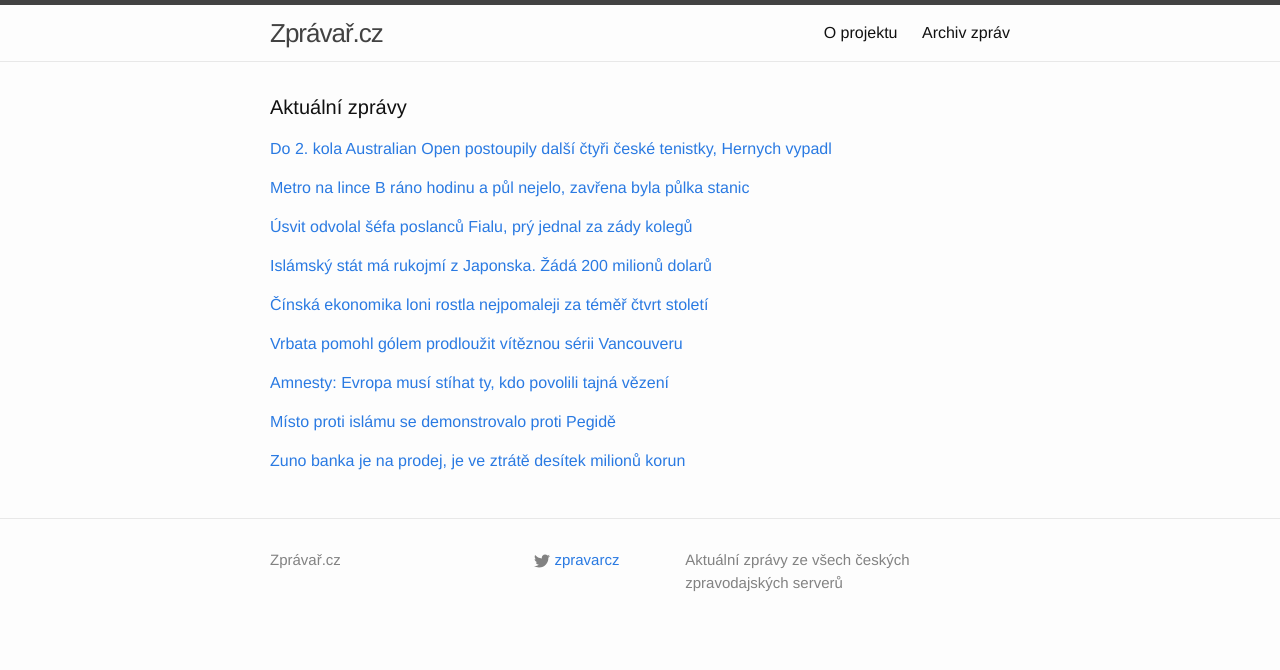
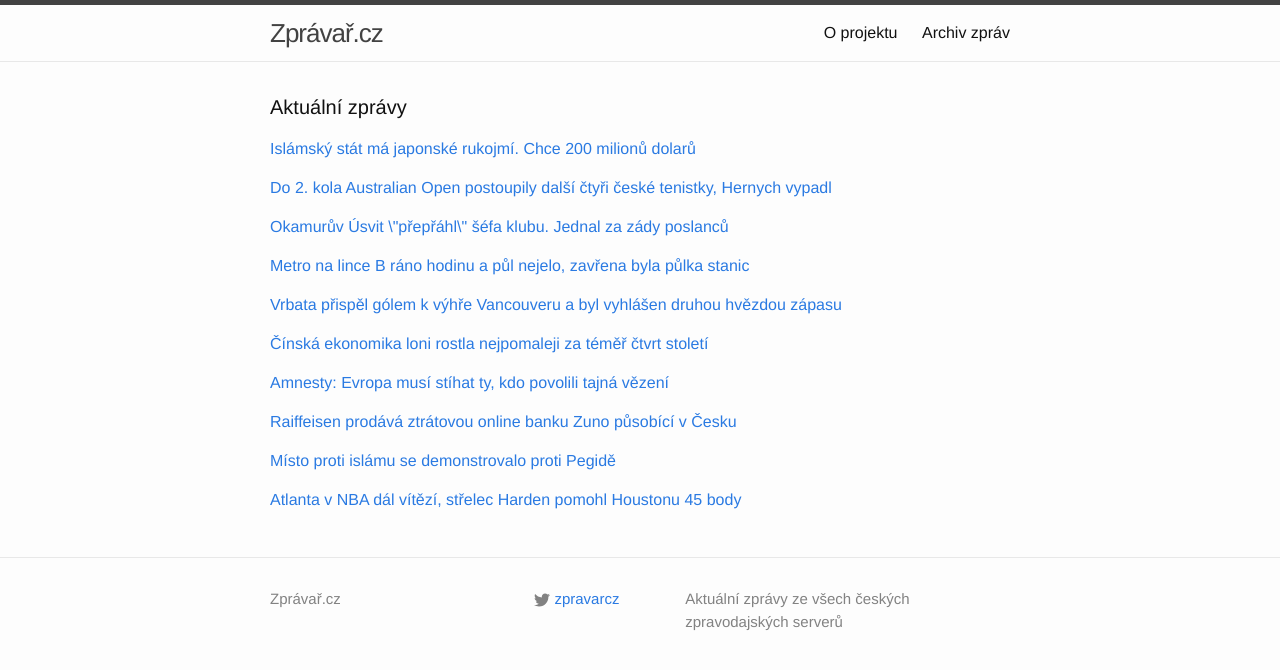
Before and after one commit to adliska/zpravar, a Jekyll site: the page built from index.html, in a window 1280 px wide. Shown: the top 670 px of the page. Built offline with Jekyll 4.4.1, drawn with Linux system fonts in a browser that asks for light colours; some of the changed lines change nothing that is shown.

Commit message:
zpravar news update

```diff
--- a/index.html
+++ b/index.html
@@ -5,8 +5,22 @@ layout: default
 <div class="home">
     <h1 class="page-heading">Aktuální zprávy</h1>
 
-<p><a href="javascript:;" onclick="toggle_visibility('zpravy0')">Do 2. kola Australian Open postoupily další čtyři české tenistky, Hernych vypadl </a></p>
+<p><a href="javascript:;" onclick="toggle_visibility('zpravy0')">Islámský stát má japonské rukojmí. Chce 200 milionů dolarů</a></p>
 <div id="zpravy0" style="display:none">
+<ul>
+<li><a href=http://www.tyden.cz/rubriky/zahranici/asie-a-oceanie/islamsky-stat-ma-japonske-rukojmi-chce-200-milionu-dolaru_330670.html>Islámský stát má japonské rukojmí. Chce 200 milionů dolarů - www.tyden.cz</a></li>
+<li><a href=http://www.ceskatelevize.cz/ct24/svet/298785-radikalove-z-is-chteji-od-japonska-200-milionu-dolaru-za-rukojmi/>Radikálové z IS chtějí od Japonska 200 milionů dolarů za rukojmí - www.ceskatelevize.cz</a></li>
+<li><a href=http://echo24.cz/a/iujFL>Pomsta islamistů Japonsku: za rukojmí žádají 200 milionů dolarů - echo24.cz</a></li>
+<li><a href=http://zpravy.aktualne.cz/zahranici/islamsky-stat-ma-rukojmi-z-japonska-zada-200-milionu-dolaru/r~e7c7e19ea07611e49e4b0025900fea04/>Islámský stát má rukojmí z Japonska. Žádá 200 milionů dolarů - zpravy.aktualne.cz</a></li>
+<li><a href=http://zahranicni.ihned.cz/blizky-vychod/c1-63408380-dve-ste-milionu-dolaru-do-72-hodin-jinak-popravy-islamsky-stat-vydira-japonsko>Dvě stě milionů dolarů do 72 hodin, jinak popravy. Islámský stát vydírá Japonsko - zahranicni.ihned.cz</a></li>
+<li><a href=http://zpravy.idnes.cz/islamsky-stat-vykupne-japonsko-rukojmi-fdk-/zahranicni.aspx?c=A150120_080035_zahranicni_skr>Islámský stát chce od Japonska 200 milionů dolarů za rukojmí - zpravy.idnes.cz</a></li>
+<li><a href=http://www.ceskenoviny.cz/zpravy/zpravy/radikalove-z-is-chteji-od-japonska-200-milionu-dolaru-za-rukojmi/1171004>Radikálové z IS chtějí od Japonska 200 milionů dolarů za rukojmí - www.ceskenoviny.cz</a></li>
+<li><a href=http://www.tyden.cz/rubriky/zahranici/asie-a-oceanie/islamsky-stat-chce-od-japonska-200-milionu-dolaru-za-rukojmi_330670.html>Islámský stát chce od Japonska 200 milionů dolarů za rukojmí - www.tyden.cz</a></li>
+<li><a href=http://www.lidovky.cz/radikalove-z-islamskeho-statu-chteji-4-8-miliardy-za-dva-japonske-rukojmi-1or-/zpravy-svet.aspx?c=A150120_080218_ln_zahranici_sk>Radikálové z Islámského státu chtějí 4,8 miliardy za dva japonské rukojmí  - www.lidovky.cz</a></li>
+<li><a href=http://zahranicni.ihned.cz/blizky-vychod/c1-63408380-dve-ste-milionu-dolaru-do-72-hodin-islamsky-stat-vydira-japonsko>Dvě stě milionů dolarů do 72 hodin. Islámský stát vydírá Japonsko - zahranicni.ihned.cz</a></li>
+</ul>
+</div><p><a href="javascript:;" onclick="toggle_visibility('zpravy1')">Do 2. kola Australian Open postoupily další čtyři české tenistky, Hernych vypadl </a></p>
+<div id="zpravy1" style="display:none">
 <ul>
 <li><a href=http://www.rozhlas.cz/_zprava/do-2-kola-australian-open-postoupily-dalsi-ctyri-ceske-tenistky-hernych-vypadl--1445629>Do 2. kola Australian Open postoupily další čtyři české tenistky, Hernych vypadl  - www.rozhlas.cz</a></li>
 <li><a href=http://www.tyden.cz/rubriky/sport/tenis/australian-open-kvitova-i-dalsi-tri-cesky-prosly-do-2-kola_330667.html>Australian Open: Kvitová i další tři Češky prošly do 2. kola - www.tyden.cz</a></li>
@@ -19,8 +33,20 @@ layout: default
 <li><a href=http://sport.aktualne.cz/allertova-v-grandslamove-premiere-zarila-uspela-i-strycova/r~8cbb2418a05911e4ab15002590604f2e/>Allertová v grandslamové premiéře zářila. Uspěla i Strýcová - sport.aktualne.cz</a></li>
 <li><a href=http://sport.idnes.cz/na-australian-open-postupuji-zahlavova-strycova-a-allertova-kvalifikant-hernych-konci-gtg-/tenis.aspx?c=A150120_041443_tenis_vis>Na Australian Open postupují Záhlavová-Strýcová a Allertová, kvalifikant Hernych končí - sport.idnes.cz</a></li>
 </ul>
-</div><p><a href="javascript:;" onclick="toggle_visibility('zpravy1')">Metro na lince B ráno hodinu a půl nejelo, zavřena byla půlka stanic</a></p>
-<div id="zpravy1" style="display:none">
+</div><p><a href="javascript:;" onclick="toggle_visibility('zpravy2')">Okamurův Úsvit \"přepřáhl\" šéfa klubu. Jednal za zády poslanců</a></p>
+<div id="zpravy2" style="display:none">
+<ul>
+<li><a href=http://www.tyden.cz/rubriky/domaci/politika/okamuruv-usvit-preprahl-sefa-klubu-jednal-za-zady-poslancu_330674.html>Okamurův Úsvit \"přepřáhl\" šéfa klubu. Jednal za zády poslanců - www.tyden.cz</a></li>
+<li><a href=http://zpravy.e15.cz/domaci/politika/usvit-odvolal-sefa-poslancu-fialu-pry-jednal-za-zady-kolegu-1154626>Úsvit odvolal šéfa poslanců Fialu, prý jednal za zády kolegů - zpravy.e15.cz</a></li>
+<li><a href=http://www.denik.cz/z_domova/usvit-odvolal-sveho-predsedu-radima-fialu-misto-nej-zvolil-cernocha-20150120.html>Úsvit odvolal svého předsedu Radima Fialu, místo něj zvolil Černocha - www.denik.cz</a></li>
+<li><a href=http://www.ceskatelevize.cz/ct24/domaci/298786-usvit-odvolal-sefa-poslancu-fialu-udajne-jednal-za-jejich-zady/>Úsvit odvolal šéfa poslanců Fialu, údajně jednal za jejich zády - www.ceskatelevize.cz</a></li>
+<li><a href=http://www.ceskenoviny.cz/zpravy/zpravy/usvit-odvolal-sefa-klubu-poslancu-fialu-misto-nej-zvolil-cernocha/1171010>Úsvit odvolal šéfa klubu poslanců Fialu, místo něj zvolil Černocha - www.ceskenoviny.cz</a></li>
+<li><a href=http://www.lidovky.cz/usvit-odvolal-sefa-klubu-poslancu-fialu-misto-nej-zvolil-cernocha-1cy-/zpravy-domov.aspx?c=A150120_081101_ln_domov_sk>Úsvit odvolal šéfa klubu poslanců Fialu, místo něj zvolil Černocha  - www.lidovky.cz</a></li>
+<li><a href=http://www.rozhlas.cz/_zprava/poslanecky-klub-hnuti-usvit-odvolal-predsedu-fialu-nahradi-ho-cernoch--1445617>Poslanecký klub hnutí Úsvit odvolal předsedu Fialu, nahradí ho Černoch - www.rozhlas.cz</a></li>
+<li><a href=http://www.novinky.cz/domaci/359223-poslanci-usvitu-odvolali-sveho-predsedu-fialu.html>Poslanci Úsvitu odvolali svého předsedu Fialu - www.novinky.cz</a></li>
+</ul>
+</div><p><a href="javascript:;" onclick="toggle_visibility('zpravy3')">Metro na lince B ráno hodinu a půl nejelo, zavřena byla půlka stanic</a></p>
+<div id="zpravy3" style="display:none">
 <ul>
 <li><a href=http://praha.idnes.cz/vyluka-metra-omezeni-provozu-d2h-/praha-zpravy.aspx?c=A150120_065808_praha-zpravy_skr>Metro na lince B ráno hodinu a půl nejelo, zavřena byla půlka stanic - praha.idnes.cz</a></li>
 <li><a href=http://www.novinky.cz/domaci/359225-kvuli-poruse-vozu-nejezdilo-metro-na-trase-b.html>Kvůli poruše vozu nejezdilo metro na trase B  - www.novinky.cz</a></li>
@@ -30,43 +56,22 @@ layout: default
 <li><a href=http://www.financninoviny.cz/zpravodajstvi/zpravy/kvuli-poruse-vozu-nejezdi-metro-b-v-useku-nove-butovice-florenc/1170984>Kvůli poruše vozu nejezdí metro B v úseku Nové Butovice - Florenc - www.financninoviny.cz</a></li>
 <li><a href=http://www.novinky.cz/domaci/359225-kvuli-poruse-vlaku-nejezdi-metro-na-lince-b-v-useku-zlicin-florenc.html>Kvůli poruše vlaku nejezdí metro na lince B v úseku Zličín - Florenc - www.novinky.cz</a></li>
 </ul>
-</div><p><a href="javascript:;" onclick="toggle_visibility('zpravy2')">Úsvit odvolal šéfa poslanců Fialu, prý jednal za zády kolegů</a></p>
-<div id="zpravy2" style="display:none">
-<ul>
-<li><a href=http://zpravy.e15.cz/domaci/politika/usvit-odvolal-sefa-poslancu-fialu-pry-jednal-za-zady-kolegu-1154626>Úsvit odvolal šéfa poslanců Fialu, prý jednal za zády kolegů - zpravy.e15.cz</a></li>
-<li><a href=http://www.denik.cz/z_domova/usvit-odvolal-sveho-predsedu-radima-fialu-misto-nej-zvolil-cernocha-20150120.html>Úsvit odvolal svého předsedu Radima Fialu, místo něj zvolil Černocha - www.denik.cz</a></li>
-<li><a href=http://www.ceskatelevize.cz/ct24/domaci/298786-usvit-odvolal-sefa-poslancu-fialu-udajne-jednal-za-jejich-zady/>Úsvit odvolal šéfa poslanců Fialu, údajně jednal za jejich zády - www.ceskatelevize.cz</a></li>
-<li><a href=http://www.ceskenoviny.cz/zpravy/zpravy/usvit-odvolal-sefa-klubu-poslancu-fialu-misto-nej-zvolil-cernocha/1171010>Úsvit odvolal šéfa klubu poslanců Fialu, místo něj zvolil Černocha - www.ceskenoviny.cz</a></li>
-<li><a href=http://www.lidovky.cz/usvit-odvolal-sefa-klubu-poslancu-fialu-misto-nej-zvolil-cernocha-1cy-/zpravy-domov.aspx?c=A150120_081101_ln_domov_sk>Úsvit odvolal šéfa klubu poslanců Fialu, místo něj zvolil Černocha  - www.lidovky.cz</a></li>
-<li><a href=http://www.rozhlas.cz/_zprava/poslanecky-klub-hnuti-usvit-odvolal-predsedu-fialu-nahradi-ho-cernoch--1445617>Poslanecký klub hnutí Úsvit odvolal předsedu Fialu, nahradí ho Černoch - www.rozhlas.cz</a></li>
-<li><a href=http://www.novinky.cz/domaci/359223-poslanci-usvitu-odvolali-sveho-predsedu-fialu.html>Poslanci Úsvitu odvolali svého předsedu Fialu - www.novinky.cz</a></li>
-</ul>
-</div><p><a href="javascript:;" onclick="toggle_visibility('zpravy3')">Islámský stát má rukojmí z Japonska. Žádá 200 milionů dolarů</a></p>
-<div id="zpravy3" style="display:none">
-<ul>
-<li><a href=http://zpravy.aktualne.cz/zahranici/islamsky-stat-ma-rukojmi-z-japonska-zada-200-milionu-dolaru/r~e7c7e19ea07611e49e4b0025900fea04/>Islámský stát má rukojmí z Japonska. Žádá 200 milionů dolarů - zpravy.aktualne.cz</a></li>
-<li><a href=http://zahranicni.ihned.cz/blizky-vychod/c1-63408380-dve-ste-milionu-dolaru-do-72-hodin-jinak-popravy-islamsky-stat-vydira-japonsko>Dvě stě milionů dolarů do 72 hodin, jinak popravy. Islámský stát vydírá Japonsko - zahranicni.ihned.cz</a></li>
-<li><a href=http://zpravy.idnes.cz/islamsky-stat-vykupne-japonsko-rukojmi-fdk-/zahranicni.aspx?c=A150120_080035_zahranicni_skr>Islámský stát chce od Japonska 200 milionů dolarů za rukojmí - zpravy.idnes.cz</a></li>
-<li><a href=http://www.ceskenoviny.cz/zpravy/zpravy/radikalove-z-is-chteji-od-japonska-200-milionu-dolaru-za-rukojmi/1171004>Radikálové z IS chtějí od Japonska 200 milionů dolarů za rukojmí - www.ceskenoviny.cz</a></li>
-<li><a href=http://www.tyden.cz/rubriky/zahranici/asie-a-oceanie/islamsky-stat-chce-od-japonska-200-milionu-dolaru-za-rukojmi_330670.html>Islámský stát chce od Japonska 200 milionů dolarů za rukojmí - www.tyden.cz</a></li>
-<li><a href=http://www.lidovky.cz/radikalove-z-islamskeho-statu-chteji-4-8-miliardy-za-dva-japonske-rukojmi-1or-/zpravy-svet.aspx?c=A150120_080218_ln_zahranici_sk>Radikálové z Islámského státu chtějí 4,8 miliardy za dva japonské rukojmí  - www.lidovky.cz</a></li>
-<li><a href=http://zahranicni.ihned.cz/blizky-vychod/c1-63408380-dve-ste-milionu-dolaru-do-72-hodin-islamsky-stat-vydira-japonsko>Dvě stě milionů dolarů do 72 hodin. Islámský stát vydírá Japonsko - zahranicni.ihned.cz</a></li>
-</ul>
-</div><p><a href="javascript:;" onclick="toggle_visibility('zpravy4')">Čínská ekonomika loni rostla nejpomaleji za téměř čtvrt století</a></p>
+</div><p><a href="javascript:;" onclick="toggle_visibility('zpravy4')">Vrbata přispěl gólem k výhře Vancouveru a byl vyhlášen druhou hvězdou zápasu</a></p>
 <div id="zpravy4" style="display:none">
 <ul>
-<li><a href=http://www.financninoviny.cz/zpravodajstvi/zpravy/cinska-ekonomika-loni-rostla-nejpomaleji-za-temer-ctvrt-stoleti/1170960>Čínská ekonomika loni rostla nejpomaleji za téměř čtvrt století - www.financninoviny.cz</a></li>
-<li><a href=http://byznys.ihned.cz/c1-63408160-pet-nejdulezitejsich-zprav-z-byznysu-ktere-by-vam-nemely-uniknout>Pět nejdůležitějších zpráv z byznysu, které by vám neměly uniknout - byznys.ihned.cz</a></li>
-<li><a href=http://www.financninoviny.cz/zpravodajstvi/zpravy/rust-cinske-ekonomiky-zustal-na-7-3-procenta-nejnize-za-sest-let/1170960>Růst čínské ekonomiky zůstal na 7,3 procenta, nejníže za šest let - www.financninoviny.cz</a></li>
-<li><a href=http://www.financninoviny.cz/zpravodajstvi/zpravy/mmf-zhorsil-odhad-letosniho-rustu-svetove-ekonomiky-na-3-5-/1170964>MMF zhoršil odhad letošního růstu světové ekonomiky na 3,5 % - www.financninoviny.cz</a></li>
-</ul>
-</div><p><a href="javascript:;" onclick="toggle_visibility('zpravy5')">Vrbata pomohl gólem prodloužit vítěznou sérii Vancouveru</a></p>
-<div id="zpravy5" style="display:none">
-<ul>
+<li><a href=http://www.rozhlas.cz/_zprava/vrbata-prispel-golem-k-vyhre-vancouveru-a-byl-vyhlasen-druhou-hvezdou-zapasu--1445637>Vrbata přispěl gólem k výhře Vancouveru a byl vyhlášen druhou hvězdou zápasu - www.rozhlas.cz</a></li>
 <li><a href=http://www.denik.cz/hokej/vrbata-pomohl-golem-prodlouzit-viteznou-serii-vancouveru-20150120.html>Vrbata pomohl gólem prodloužit vítěznou sérii Vancouveru - www.denik.cz</a></li>
 <li><a href=http://hokej.idnes.cz/voracek-se-upevnil-vedeni-v-bodovani-nhl-fd3-/ms-hokej-2015.aspx?c=A150119_214419_nhl_Mkr>Voráček si upevnil vedení v bodování NHL, Vrbata slavil další gól - hokej.idnes.cz</a></li>
 <li><a href=http://www.sportovninoviny.cz/zpravy/vrbata-pomohl-golem-prodlouzit-viteznou-serii-vancouveru/1170942>Vrbata pomohl gólem prodloužit vítěznou sérii Vancouveru - www.sportovninoviny.cz</a></li>
 <li><a href=http://www.sportovninoviny.cz/zpravy/vorackovy-dve-asistence-flyers-k-bodum-proti-islanders-nepomohly/1170942>Voráčkovy dvě asistence Flyers k bodům proti Islanders nepomohly - www.sportovninoviny.cz</a></li>
+</ul>
+</div><p><a href="javascript:;" onclick="toggle_visibility('zpravy5')">Čínská ekonomika loni rostla nejpomaleji za téměř čtvrt století</a></p>
+<div id="zpravy5" style="display:none">
+<ul>
+<li><a href=http://byznys.ihned.cz/c1-63408560-cinska-ekonomika-loni-rostla-nejpomaleji-za-temer-ctvrt-stoleti>Čínská ekonomika loni rostla nejpomaleji za téměř čtvrt století - byznys.ihned.cz</a></li>
+<li><a href=http://zpravy.e15.cz/zahranicni/ekonomika/cinska-ekonomika-loni-rostla-nejpomaleji-za-temer-ctvrt-stoleti-1154635>Čínská ekonomika loni rostla nejpomaleji za téměř čtvrt století - zpravy.e15.cz</a></li>
+<li><a href=http://www.financninoviny.cz/zpravodajstvi/zpravy/cinska-ekonomika-loni-rostla-nejpomaleji-za-temer-ctvrt-stoleti/1170960>Čínská ekonomika loni rostla nejpomaleji za téměř čtvrt století - www.financninoviny.cz</a></li>
+<li><a href=http://www.financninoviny.cz/zpravodajstvi/zpravy/rust-cinske-ekonomiky-zustal-na-7-3-procenta-nejnize-za-sest-let/1170960>Růst čínské ekonomiky zůstal na 7,3 procenta, nejníže za šest let - www.financninoviny.cz</a></li>
 </ul>
 </div><p><a href="javascript:;" onclick="toggle_visibility('zpravy6')">Amnesty: Evropa musí stíhat ty, kdo povolili tajná vězení</a></p>
 <div id="zpravy6" style="display:none">
@@ -76,18 +81,26 @@ layout: default
 <li><a href=http://www.novinky.cz/zahranicni/evropa/359226-politici-musi-za-tajne-veznice-cia-pykat-vyzyva-amnesty-international.html>Politici musí za tajné věznice CIA pykat, vyzývá Amnesty International - www.novinky.cz</a></li>
 <li><a href=http://www.ceskenoviny.cz/zpravy/zpravy/amnesty-vlady-evropy-museji-stihat-ty-kdo-povolili-tajna-vezeni/1170958>Amnesty: Vlády Evropy musejí stíhat ty, kdo povolili tajná vězení - www.ceskenoviny.cz</a></li>
 </ul>
-</div><p><a href="javascript:;" onclick="toggle_visibility('zpravy7')">Místo proti islámu se demonstrovalo proti Pegidě</a></p>
+</div><p><a href="javascript:;" onclick="toggle_visibility('zpravy7')">Raiffeisen prodává ztrátovou online banku Zuno působící v Česku</a></p>
 <div id="zpravy7" style="display:none">
+<ul>
+<li><a href=http://www.denik.cz/ekonomika/raiffeisen-prodava-ztratovou-online-banku-zuno-pusobici-v-cesku-20150120.html>Raiffeisen prodává ztrátovou online banku Zuno působící v Česku - www.denik.cz</a></li>
+<li><a href=http://ekonomika.idnes.cz/raiffeisen-se-chysta-na-prodej-banky-zuno-ktera-prestala-vydelavat-1dh-/ekonomika.aspx?c=A150120_072501_ekonomika_fer>Zuno banka je na prodej, je ve ztrátě desítek milionů korun - ekonomika.idnes.cz</a></li>
+<li><a href=http://zpravy.e15.cz/byznys/finance-a-bankovnictvi/raiffeisen-prodava-ztratovou-banku-zuno-1154568>Raiffeisen prodává ztrátovou banku Zuno - zpravy.e15.cz</a></li>
+<li><a href=http://www.financninoviny.cz/zpravodajstvi/zpravy/hn-raiffeisen-prodava-ztratovou-online-banku-zuno-pusobici-v-cr/1170974>HN: Raiffeisen prodává ztrátovou online banku Zuno působící v ČR - www.financninoviny.cz</a></li>
+</ul>
+</div><p><a href="javascript:;" onclick="toggle_visibility('zpravy8')">Místo proti islámu se demonstrovalo proti Pegidě</a></p>
+<div id="zpravy8" style="display:none">
 <ul>
 <li><a href=http://www.tyden.cz/rubriky/zahranici/evropa/misto-proti-islamu-se-demonstrovalo-proti-pegide_330663.html>Místo proti islámu se demonstrovalo proti Pegidě - www.tyden.cz</a></li>
 <li><a href=http://www.novinky.cz/zahranicni/evropa/359215-proti-pegide-demonstrovalo-v-mnichove-deset-tisic-lidi.html>Proti Pegidě demonstrovalo v Mnichově deset tisíc lidí - www.novinky.cz</a></li>
 <li><a href=http://www.tyden.cz/rubriky/zahranici/evropa/misto-proti-islamu-se-v-mnichove-demonostrovalo-proti-pegide_330663.html>Místo proti islámu se v Mnichově demonostrovalo proti Pegidě - www.tyden.cz</a></li>
 </ul>
-</div><p><a href="javascript:;" onclick="toggle_visibility('zpravy8')">Zuno banka je na prodej, je ve ztrátě desítek milionů korun</a></p>
-<div id="zpravy8" style="display:none">
+</div><p><a href="javascript:;" onclick="toggle_visibility('zpravy9')">Atlanta v NBA dál vítězí, střelec Harden pomohl Houstonu 45 body</a></p>
+<div id="zpravy9" style="display:none">
 <ul>
-<li><a href=http://ekonomika.idnes.cz/raiffeisen-se-chysta-na-prodej-banky-zuno-ktera-prestala-vydelavat-1dh-/ekonomika.aspx?c=A150120_072501_ekonomika_fer>Zuno banka je na prodej, je ve ztrátě desítek milionů korun - ekonomika.idnes.cz</a></li>
-<li><a href=http://zpravy.e15.cz/byznys/finance-a-bankovnictvi/raiffeisen-prodava-ztratovou-banku-zuno-1154568>Raiffeisen prodává ztrátovou banku Zuno - zpravy.e15.cz</a></li>
-<li><a href=http://www.financninoviny.cz/zpravodajstvi/zpravy/hn-raiffeisen-prodava-ztratovou-online-banku-zuno-pusobici-v-cr/1170974>HN: Raiffeisen prodává ztrátovou online banku Zuno působící v ČR - www.financninoviny.cz</a></li>
+<li><a href=http://sport.idnes.cz/vysledky-basketbalove-nba-dcg-/basket.aspx?c=A150120_085041_sport-basket_par>Atlanta v NBA dál vítězí, střelec Harden pomohl Houstonu 45 body - sport.idnes.cz</a></li>
+<li><a href=http://www.sportovninoviny.cz/zpravy/indiana-v-nba-nestacila-na-houston-harden-ji-nasazel-45-bodu/1171013>Indiana v NBA nestačila na Houston, Harden jí nasázel 45 bodů - www.sportovninoviny.cz</a></li>
+<li><a href=http://sport.aktualne.cz/indiana-v-nba-nestacila-na-houston-harden-ji-dal-45-bodu/r~b9f737d6a07811e4b6d20025900fea04/>Indiana v NBA nestačila na Houston, Harden jí dal 45 bodů - sport.aktualne.cz</a></li>
 </ul>
 </div></div>
```
